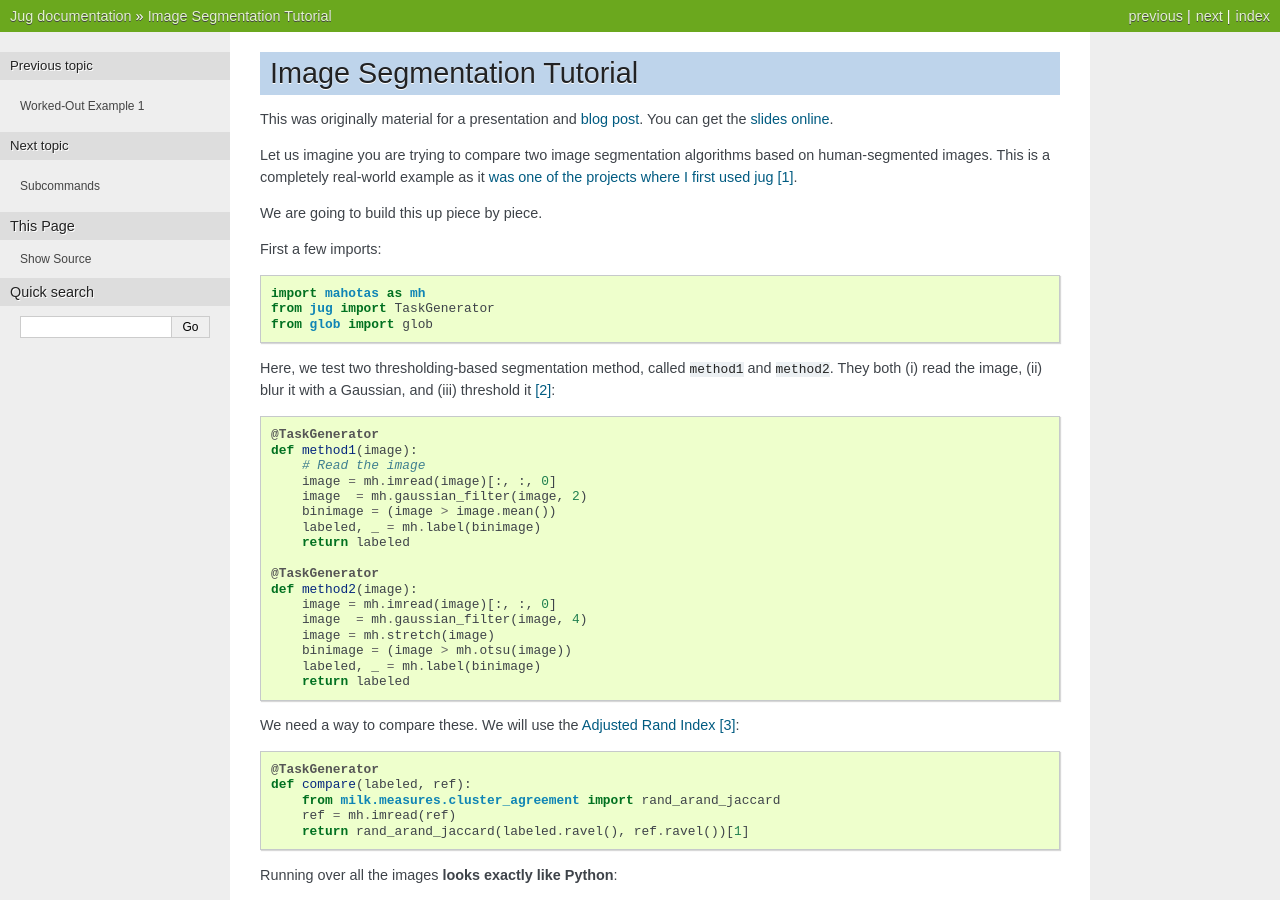
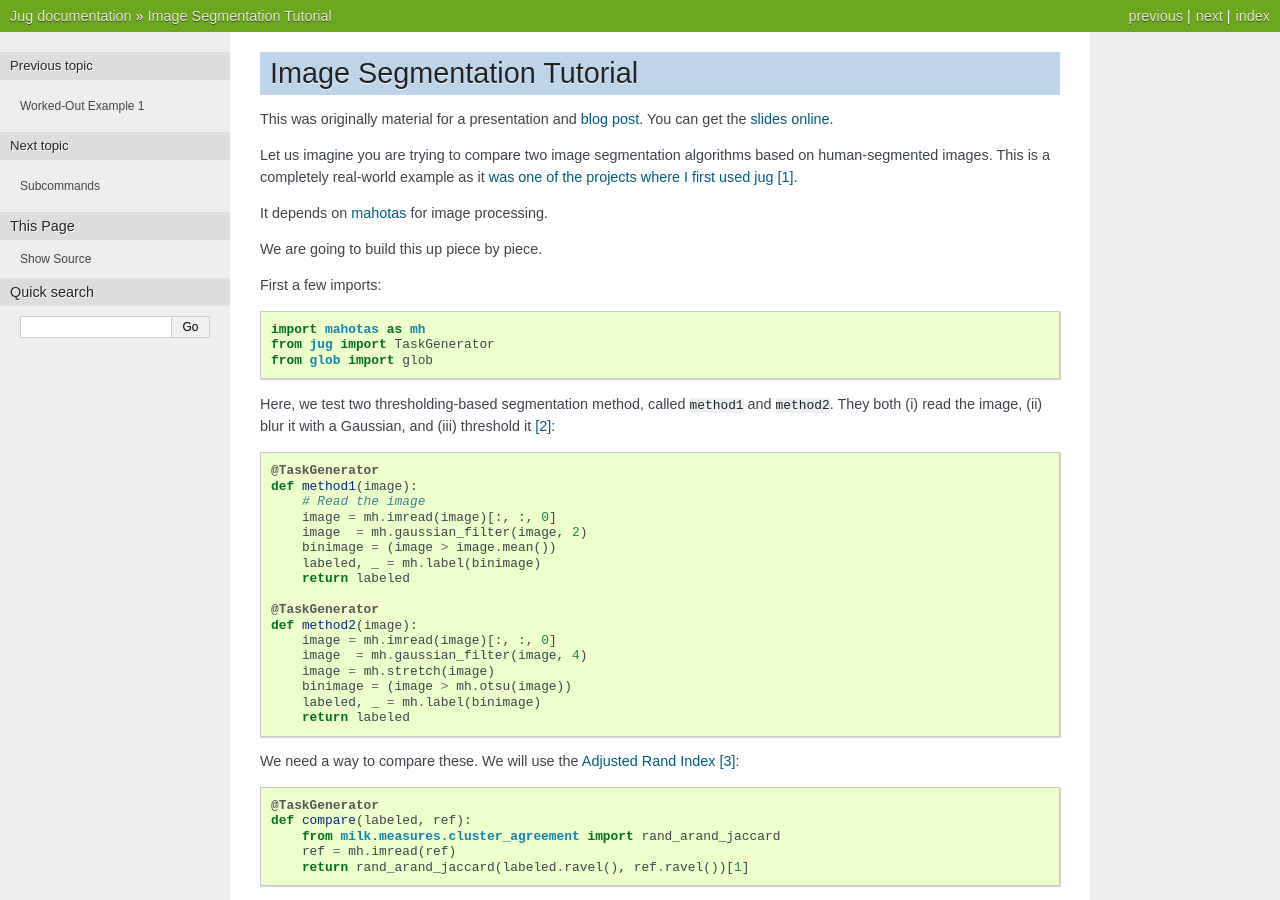
Before and after one commit to luispedro/jug, a Sphinx documentation site: the page built from docs/source/segmentation-example.rst, in a window 1280 px wide and 900 px high. Built offline with Sphinx 7.4.7, drawn with Linux system fonts in a browser that asks for light colours; formulas are drawn with MathJax 3; the version number could not be read and is left out.

Commit message:
DOC Update links to example repo

```diff
--- a/docs/source/segmentation-example.rst
+++ b/docs/source/segmentation-example.rst
@@ -9,7 +9,10 @@
 Let us imagine you are trying to compare two image segmentation algorithms
 based on human-segmented images. This is a completely real-world example as it
 `was one of the projects where I first used jug
-<https://github.com/luispedro/segmentation>`__ [#]_.
+<https://github.com/luispedro/Coelho2009_ISBI_NuclearSegmentation>`__ [#]_.
+
+It depends on `mahotas <http://mahotas.readthedocs.org/>`__ for image
+processing.
 
 We are going to build this up piece by piece.
 
```
